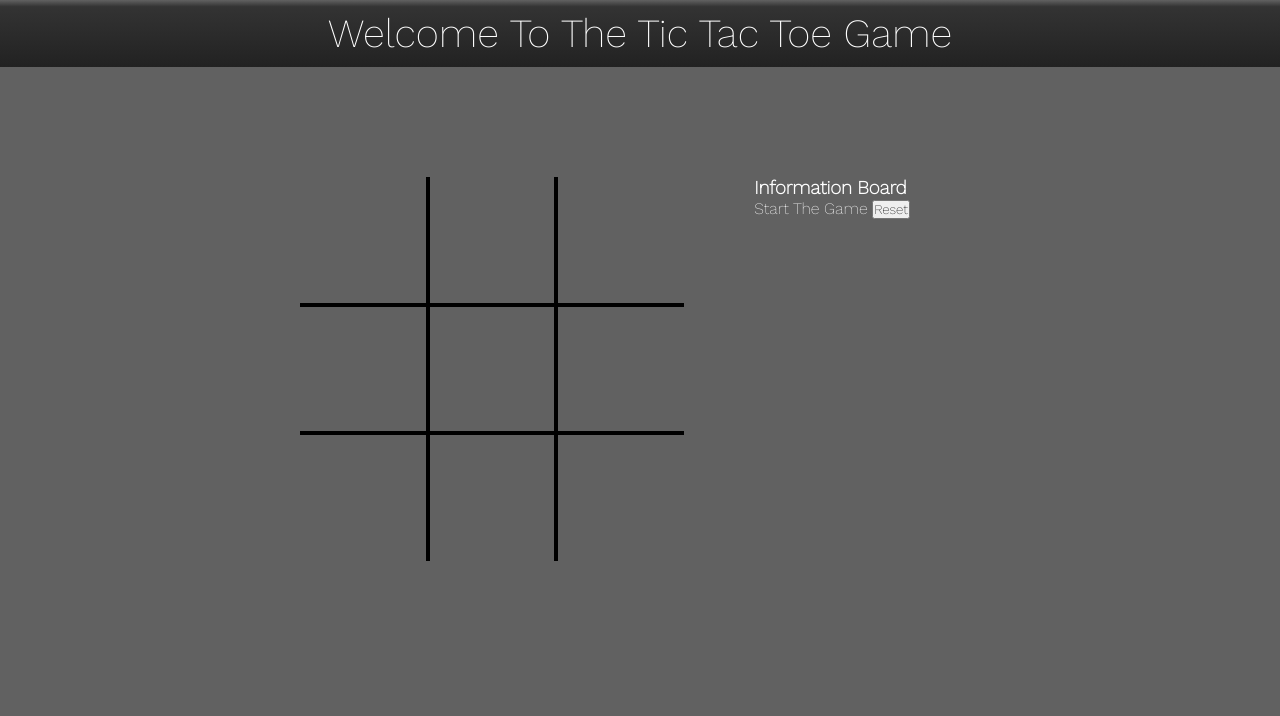
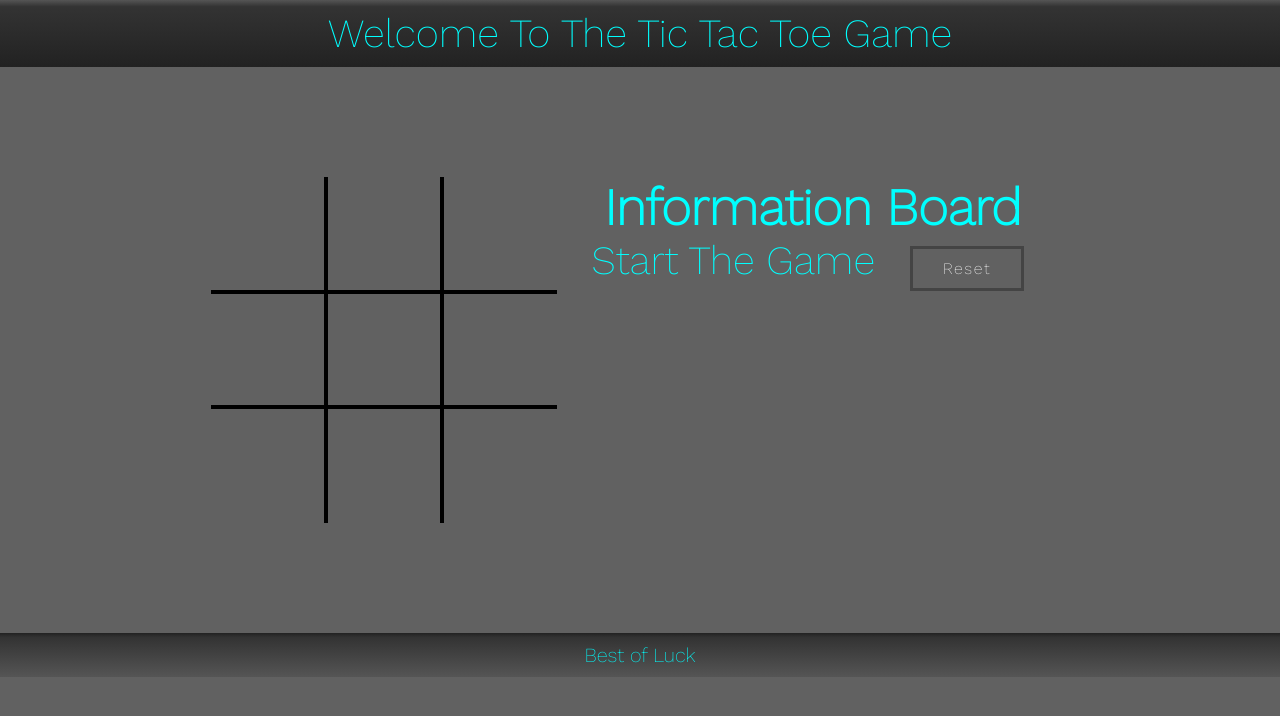
Before and after one commit to anish7503/TicTacToc, a website: page public/index.html in a window 1280 px wide. Drawn offline with nearby package versions, Linux system fonts and the light colour scheme.

Commit message:
Css updated and animations added

```diff
--- a/public/index.html
+++ b/public/index.html
@@ -39,6 +39,7 @@
                 </div>
             </div>
         </div>
+        <div class="end"><span>Best of Luck</span></div>
     </div>
     <script src="script.js"></script>
 </body>
--- a/public/script.js
+++ b/public/script.js
@@ -2,7 +2,6 @@ console.log("Welcome to The Game");
 
 let music = new Audio("SandG/music.mp3");
 let ting = new Audio("SandG/ting.mp3");
-let over = new Audio("SandG/gameover.mp3");
 
 let turn = "X";
 let isover = false;
@@ -30,6 +29,7 @@ const checkWin = () => {
             document.querySelector('.info').innerText = boxtext[e[0]].innerText + " Won"
             isover = true
             document.querySelector('.imgbox').getElementsByTagName('img')[0].style.width = "300px";
+            music.play();
         }
     })
 
@@ -68,5 +68,6 @@ reset.addEventListener('click', ()=> {
     turn = "X";
     isover = false
     document.getElementsByClassName("info")[0].innerText  = "Start the Game";
-    document.querySelector('.imgbox').getElementsByTagName('img')[0].style.width = "0px"
+    document.querySelector('.imgbox').getElementsByTagName('img')[0].style.width = "0px";
+    music.pause();
 })
--- a/public/style.css
+++ b/public/style.css
@@ -1,33 +1,37 @@
 @import url('https://fonts.googleapis.com/css2?family=Roboto:wght@300&family=Work+Sans:wght@200&display=swap');
+:root {
+    --theme: aqua;
+    --sec: #616161;
+ }
 *{
-    font-family: 'Roboto', sans-serif;
     font-family: 'Work Sans', sans-serif;
     margin: 0px;
     padding: 0px;
 }
 body{
-    background-color: #616161;
+    background-color: var(--sec);
 }
 
+/* For Flexing Heading ans Game Container */
 .whole{
     display:flex;
     flex-direction: column;
 }
 
 nav{
-    background: linear-gradient(#616161 0%, #333 10%, #222);
-    color: #fff;
+    background: linear-gradient( #555 0%, #333 10%, #222);
+    color: var(--theme);
     display: flex;
     font-size: 40px;
     font-weight: 100;
     justify-content: center;
     align-items: center;
     list-style: none;
-    padding: 10px 0px;
+    padding: 10px 20px;
 }
 
 .gameContainer{
-    color: #fff;
+    color: var(--theme);
     display: flex;
     justify-content: center;
     margin: 10vh;
@@ -36,8 +40,8 @@ nav{
 
 .gameContent{
     display:grid;
-    grid-template-rows: repeat(3, 10vw);
-    grid-template-columns: repeat(3, 10vw);
+    grid-template-rows: repeat(3, 9vw);
+    grid-template-columns: repeat(3, 9vw);
 }
 
 .box{
@@ -49,11 +53,28 @@ nav{
 }
 
 .box:hover{
-    background-color: aqua;
+    background-color: #fff;
+    transition: 1s ease-in-out;
 }
 
+/* Setting Game information */
 .gameinfo{
-    padding: 0px 70px;
+    width : 40vw;
+    display: flex;
+    flex-direction: column;
+    /* justify-content: center; */
+    align-items: center;
+}
+.gameinfo h3{
+    font-size: 4vw;
+    font-weight: 1600;
+}
+
+.gameinfo .info{
+    position: relative;
+    font-size: 40px;
+    padding: 5px 10px;
+    margin-top: 4px;
 }
 
 .imgbox img{
@@ -66,10 +87,43 @@ nav{
 .bl0{ border-left: 0;}
 .bb0{ border-bottom: 0;}
 
-#reset{
+ /* Setting up button */
+ button{
+    color: #fff;
+    border: 3px solid #444;
+    background: var(--sec);
+    text-decoration: none;
+    font-size: 1em;
+    letter-spacing: 0.1em;
+    padding: 10px 30px;
+    margin: 0 20px;
 
+    /* position relative needed because of after and before */
+    position: relative;
+    /* setting transition time */
+    transition: 0.5s;
+}
+button:hover {
+    letter-spacing: 0.25em;
+    /* for border */
+    border: 3px solid var(--theme);
+    /* for text */
+    color: var(--theme);
+    box-shadow: 0 0px 35px var(--theme);
 }
 
+
+.end{
+    background: linear-gradient( #222 0%, #333 10%, #555);
+    color: var(--theme);
+    display: flex;
+    font-size: 20px;
+    font-weight: 100;
+    justify-content: center;
+    padding: 10px 20px;
+}
+
+/* Media quweries for Mobile responsive game */
 @media screen and (max-width : 800px){
     .gameContainer{
         flex-wrap: wrap;
```
Also changed, not shown: 1 other file.
